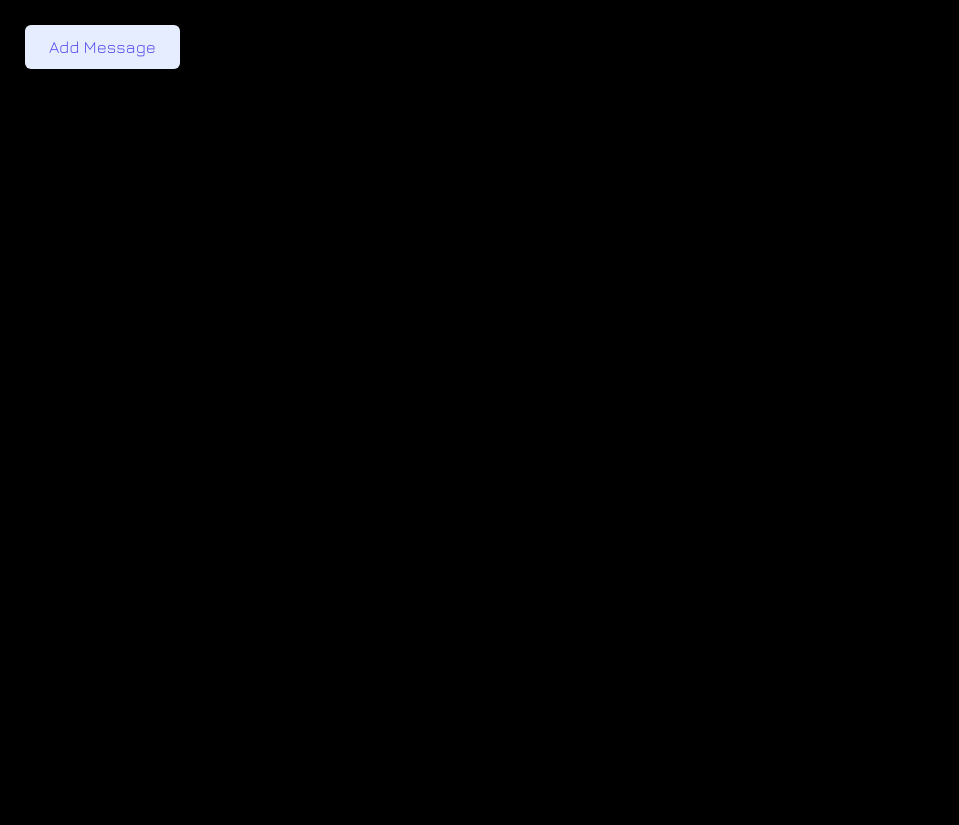
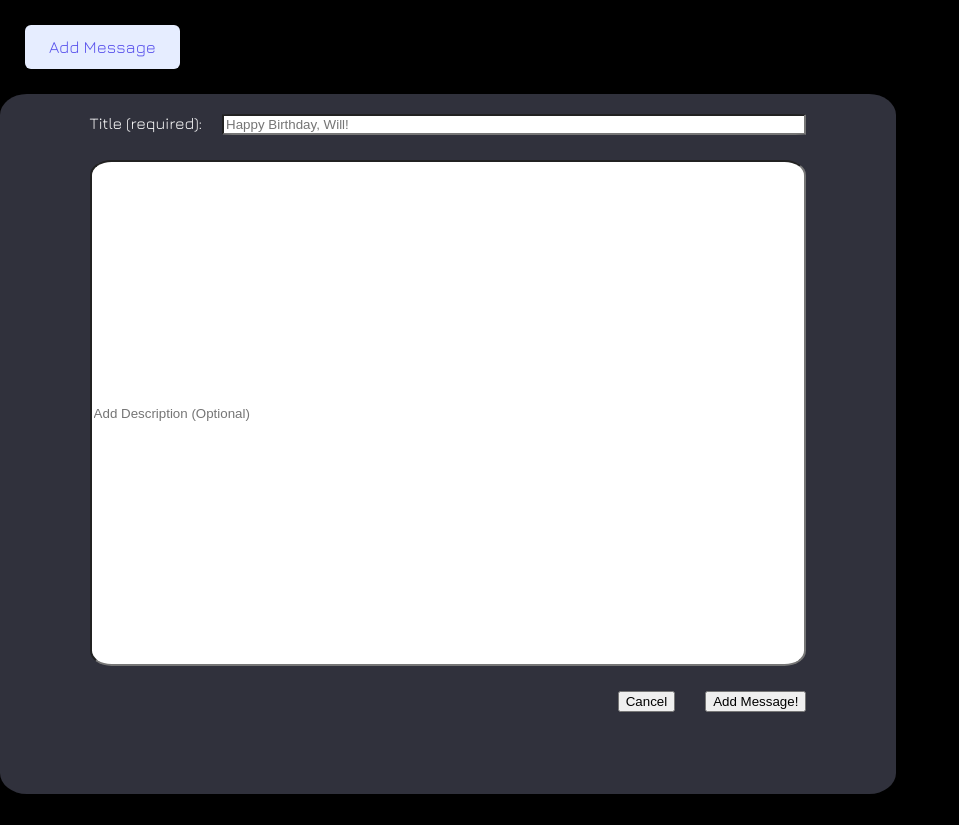
Before and after one commit to WilliamMasoen/birthday_cake, a React (Vite) app: page / in a window 1280 px wide. Shown: the whole page, without its empty margins (0-959 px from the left). Built offline with nearby package versions, Linux system fonts and the light colour scheme.

Commit message:
Started styling for AddTextContainer

```diff
--- a/src/components/AddTextContainer.tsx
+++ b/src/components/AddTextContainer.tsx
@@ -1,5 +1,5 @@
 import "../styles/AddTextContainer.css";
-// import { useState } from "react";
+import { useState } from "react";
 
 let status = false;
 
@@ -9,17 +9,61 @@ export const showPopup = () => {
   console.log(status);
 };
 
+interface Content {
+  title: string;
+  description: string;
+}
+
 function AddTextContainer() {
+  const [status, setStatus] = useState(1);
+
+  const [Content, setContent] = useState<Content>({
+    title: "",
+    description: "",
+  });
+
   return (
     <>
       <div
         className={
-          status === false
-            ? "add-text-container-inactive"
-            : "add-text-container"
+          status === 1 ? "add-text-container" : "add-text-container-inactive"
         }
       >
-        Hello World
+        <form className="add-text-form">
+          <div className="add-text-title-container">
+            <label id="add-text-title-label">Title (required):</label>
+            <input
+              type="text"
+              name="add-text-title-input"
+              id="add-text-title-input"
+              placeholder="Happy Birthday, Will!"
+              value={Content.title}
+              required
+            />
+          </div>
+          <div className="add-text-content-container">
+            <input
+              type="text"
+              name="add-text-description-input"
+              id="add-text-description-input"
+              placeholder="Add Description (Optional)"
+              value={Content.description}
+            />
+          </div>
+          <div className="add-text-buttons-container">
+            <div className="add-text-cancel-button-container">
+              <button className="add-text-cancel-button">Cancel</button>
+            </div>
+            <div className="add-text-submit-button-container">
+              <input
+                type="submit"
+                name="add-text-submit-button"
+                id="add-text-submit-button"
+                value="Add Message!"
+              />
+            </div>
+          </div>
+        </form>
       </div>
     </>
   );
--- a/src/styles/AddTextContainer.css
+++ b/src/styles/AddTextContainer.css
@@ -1,7 +1,68 @@
 .add-text-container {
-    color: white;
+    width: 70%;
+    height: 700px;
+    margin-top: 25px;
+    background-color: #30313C;
+    border-radius: 3%;
+    display: flex;
+    justify-content: center;
 }
 
 .add-text-container-inactive {
     display: none;
 }
+
+.add-text-form {
+    flex-direction: column;
+    justify-content: flex-start;
+    width: 80%;
+    /* border: 2px red solid; */
+}
+
+.add-text-title-container {
+    /* border: 2px red solid; */
+    margin-top: 20px;
+    width: 100%;
+    display: flex;
+}
+
+#add-text-title-label {
+    color: white;
+}
+
+#add-text-title-input {
+    margin-left: 20px;
+    flex-grow: 1;
+    border-radius: 3%;
+}
+
+.add-text-content-container {
+    margin-top: 25px;
+    display: flex;
+    width: 100%;
+}
+
+#add-text-description-input {
+    height: 500px;
+    width: 100%;
+    border-radius: 3%;
+}
+
+.add-text-buttons-container {
+    margin-top: 25px;
+    display: flex;
+    flex-direction: row;
+    justify-content: flex-end;
+    /* border: 2px red solid; */
+    width: 100%;
+}
+
+.add-text-cancel-button-container {
+    /* margin-right: 0; */
+    border-radius: 3%;
+}
+
+.add-text-submit-button-container {
+    margin-left: 30px;
+    border-radius: 3%;
+}
```
